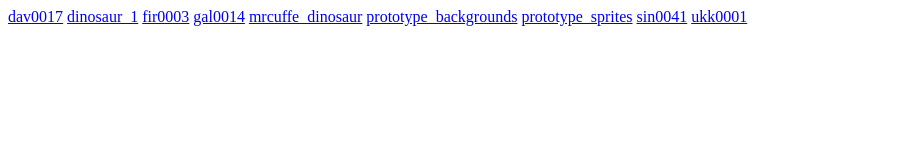
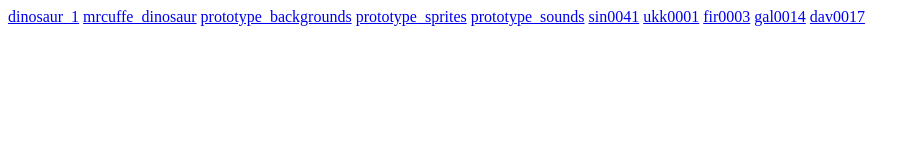
Before and after one commit to MrCuffe/openGameArt, a plain HTML site: page index.html in a window 1280 px wide. Shown: the whole page, without its empty margins (0-920 px from the left). Drawn offline with Linux system fonts and the light colour scheme.

Commit message:
added prototype_sound folder

```diff
--- a/index.html
+++ b/index.html
@@ -1,12 +1,12 @@
 <html>
-    <a href="dav0017/index.html">dav0017</a>
     <a href="dinosaur_1/index.html">dinosaur_1</a>
-    <a href="fir0003/index.html">fir0003</a>
-    <a href="gal0014/index.html">gal0014</a>
     <a href="mrcuffe_dinosaur/index.html">mrcuffe_dinosaur</a>
     <a href="prototype_backgrounds/index.html">prototype_backgrounds</a>
     <a href="prototype_sprites/index.html">prototype_sprites</a>
+    <a href="prototype_sounds/index.html">prototype_sounds</a>
     <a href="sin0041/index.html">sin0041</a>
     <a href="ukk0001/index.html">ukk0001</a>
-
+    <a href="fir0003/index.html">fir0003</a>
+    <a href="gal0014/index.html">gal0014</a>
+    <a href="dav0017/index.html">dav0017</a>
 </html>
```
